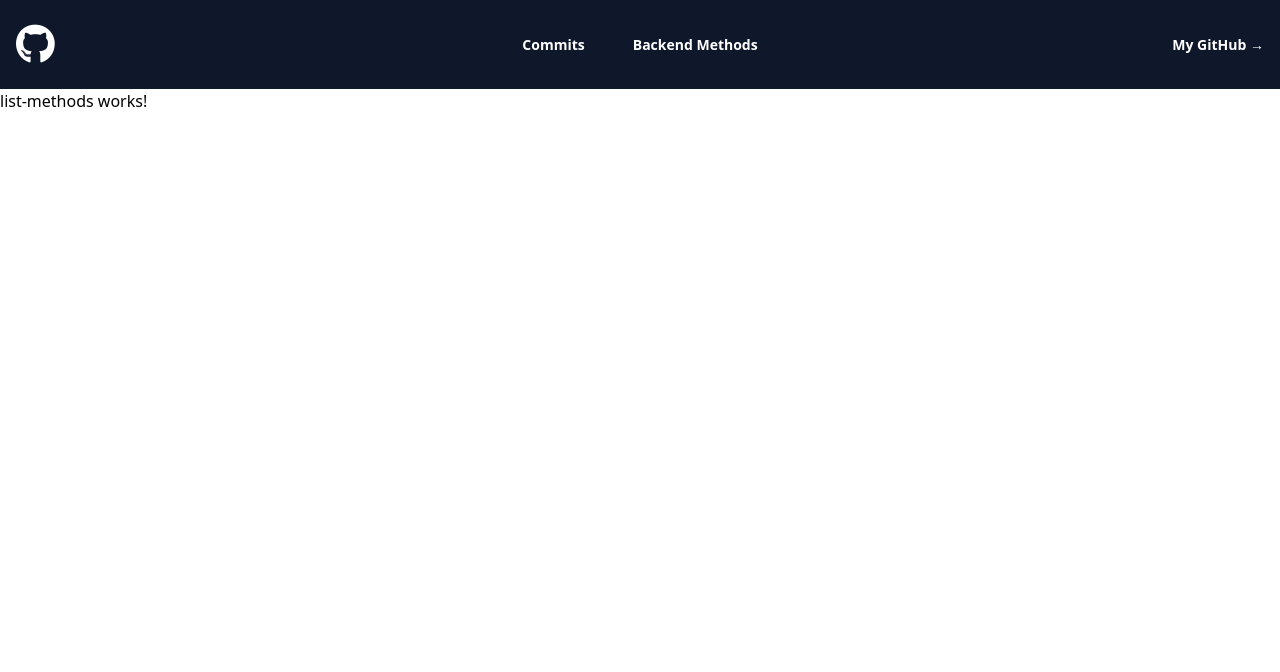
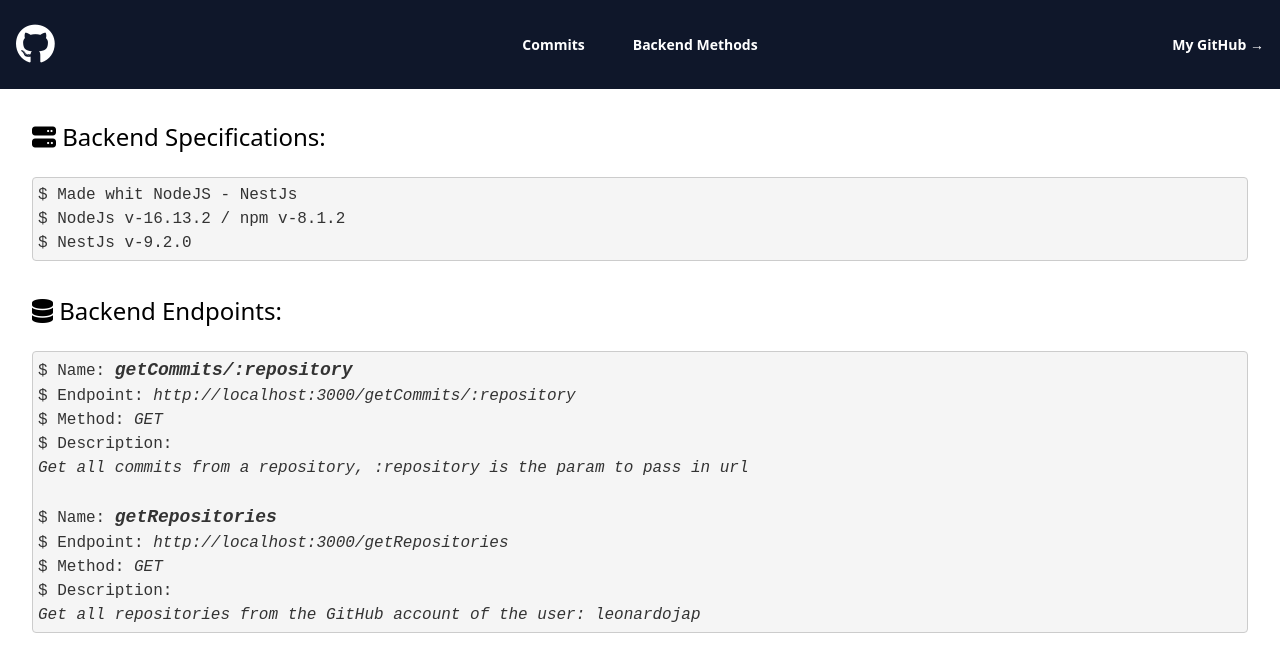
Before and after one commit to leonardojap/githubHistoryFrontAngular, an Angular app: page /backMethods in a window 1280 px wide. Shown: the top 672 px of the page. Built offline with nearby package versions, Linux system fonts and the light colour scheme.

Commit message:
View to show methods and description of the backend

```diff
--- a/src/app/back-methods/list-methods/list-methods.component.html
+++ b/src/app/back-methods/list-methods/list-methods.component.html
@@ -1 +1,33 @@
-<p>list-methods works!</p>
+<div class="container mx-auto p-8">
+  <p class="text-2xl">
+    <i class="fa-sharp fa-solid fa-server"></i> Backend Specifications:
+  </p>
+  <br />
+  <div class="console">
+    <p>$ Made whit NodeJS - NestJs</p>
+    <p>$ NodeJs v-16.13.2 / npm v-8.1.2</p>
+    <p>$ NestJs v-9.2.0</p>
+  </div>
+  <br />
+  <p class="text-2xl">
+    <i class="fa-sharp fa-solid fa-database"></i> Backend Endpoints:
+  </p>
+  <br />
+  <div class="console">
+    <p>$ Name: <i class="nameMethod">getCommits/:repository</i></p>
+    <p>$ Endpoint: <i>http://localhost:3000/getCommits/:repository</i></p>
+    <p>$ Method: <i>GET</i></p>
+    <p>$ Description:</p>
+    <i
+      >Get all commits from a repository, :repository is the param to pass in
+      url</i
+    >
+    <br />
+    <br />
+    <p>$ Name: <i class="nameMethod">getRepositories</i></p>
+    <p>$ Endpoint: <i>http://localhost:3000/getRepositories</i></p>
+    <p>$ Method: <i>GET</i></p>
+    <p>$ Description:</p>
+    <i>Get all repositories from the GitHub account of the user: leonardojap</i>
+  </div>
+</div>
--- a/src/app/back-methods/list-methods/list-methods.component.scss
+++ b/src/app/back-methods/list-methods/list-methods.component.scss
@@ -0,0 +1,21 @@
+.console {
+  background-color: #f5f5f5;
+  border: 1px solid #ccc;
+  border-radius: 4px;
+  padding: 5px;
+  margin-bottom: 10px;
+  overflow: auto;
+  min-height: 50px;
+  width: 100%;
+  font-family: monospace;
+  font-size: 16px;
+  line-height: 1.5;
+  color: #333;
+  white-space: pre-wrap;
+  word-wrap: break-word;
+}
+
+.nameMethod {
+  font-weight: bold;
+  font-size: 18px;
+}
```
